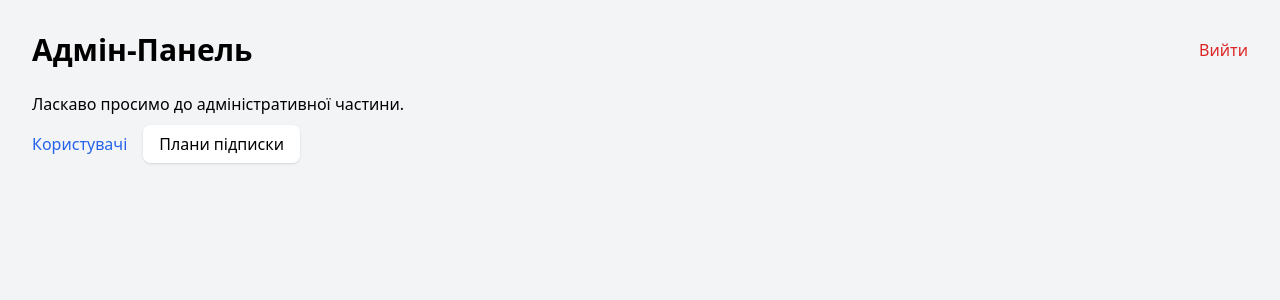
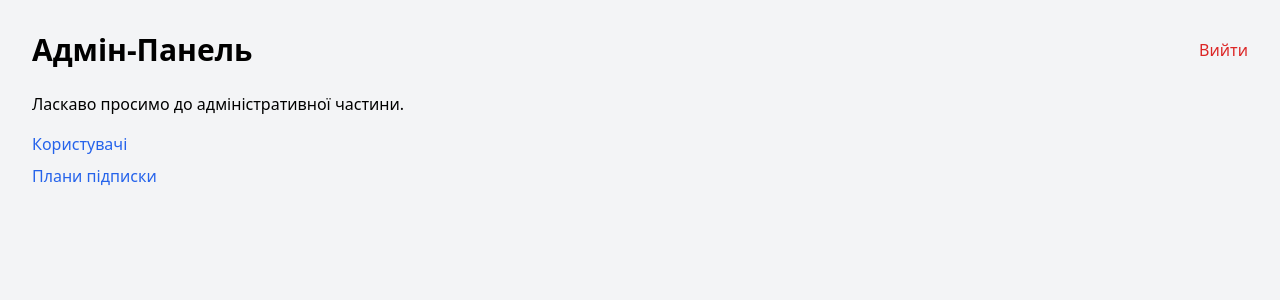
Before and after one commit to loysosan/NeuroHelpCMS, a React (Vite) app in the folder frontend/: page /admin/dashboard in a window 1280 px wide. Shown: the top 300 px of the page. Built offline with nearby package versions, Linux system fonts and the light colour scheme; sample sign-in values are in the browser's storage.

Commit message:
Fixed menu

```diff
--- a/frontend/src/pages/AdminDashboard.tsx
+++ b/frontend/src/pages/AdminDashboard.tsx
@@ -4,6 +4,7 @@ import { Link } from 'react-router-dom';
 
 const AdminDashboard: React.FC = () => {
   const { logout } = useAuth();
+
   return (
     <div className="p-8 bg-gray-100 min-h-screen">
       <header className="flex justify-between items-center mb-6">
@@ -14,13 +15,11 @@ const AdminDashboard: React.FC = () => {
       </header>
       <main>
         <p className="mb-4">Ласкаво просимо до адміністративної частини.</p>
-        <nav className="space-x-4">
+        <nav className="flex flex-col space-y-2">
           <Link to="/admin/users" className="text-blue-600 hover:underline">
             Користувачі
           </Link>
-          <Link
-            to="/admin/plans"
-            className="px-4 py-2 bg-white rounded-lg shadow hover:shadow-md transition-shadow">
+          <Link to="/admin/plans" className="text-blue-600 hover:underline">
             Плани підписки
           </Link>
           {/* Можна додати інші посилання: /admin/settings, /admin/reports */}
```
